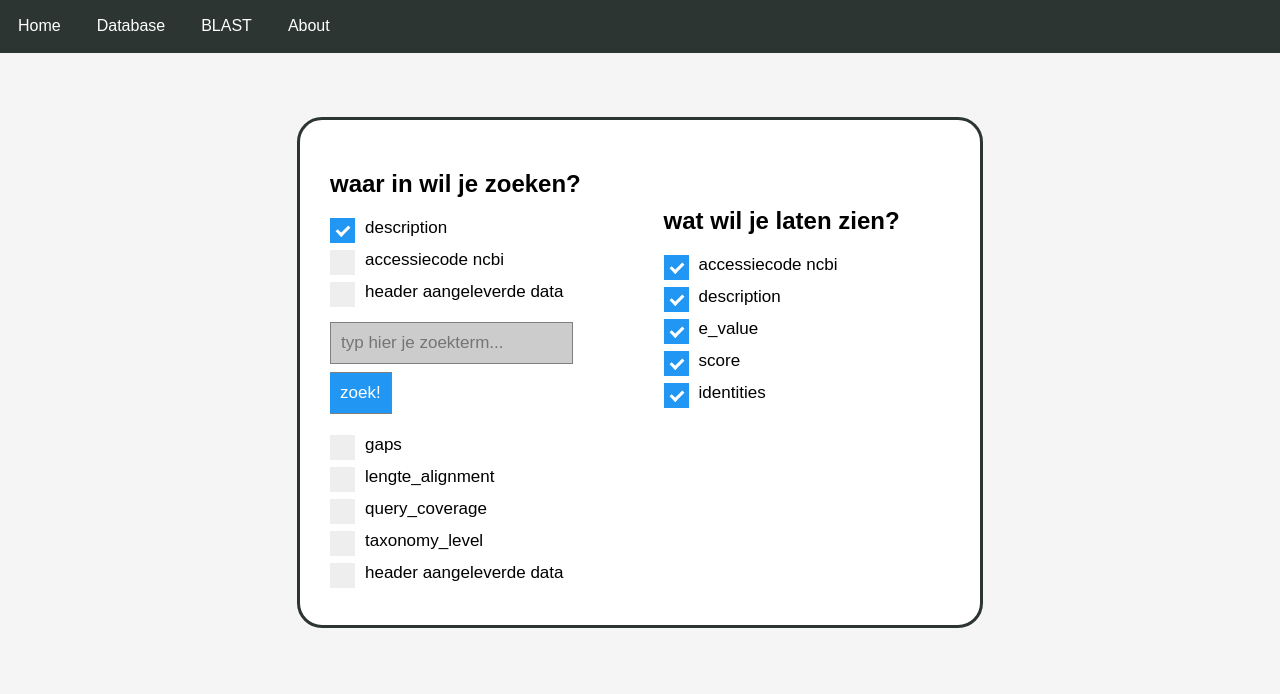
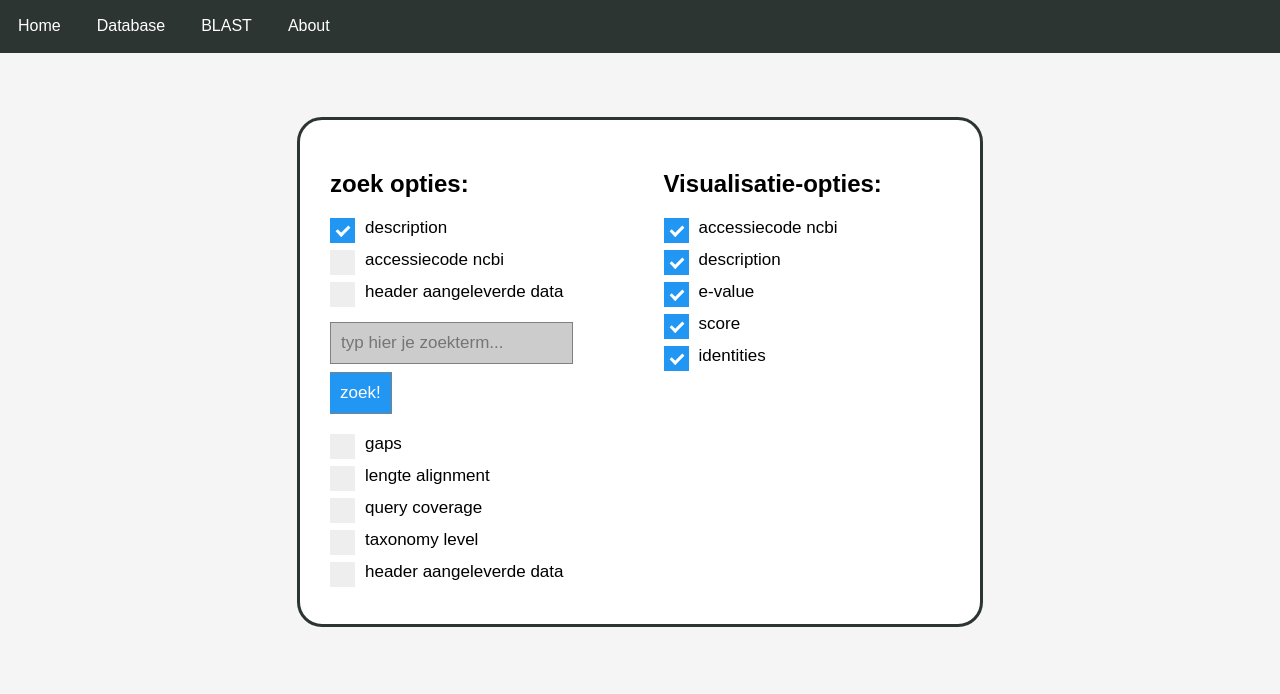
Before and after one commit to SteffenJong/app-blok-4, a Flask app: page /database/ in a window 1280 px wide. Shown: the part 201-895 px from the top of the page. After the commit the page ends 828 px from the top, so only its background shows below. Run offline with Flask 2, Linux system fonts and the light colour scheme; data that the repository does not hold is empty.

Commit message:
meer aanpassingen

```diff
--- a/templates/database.html
+++ b/templates/database.html
@@ -21,10 +21,10 @@
 
 <div style="padding-top: 5%; padding-bottom: 5%;">
     <form method="post" id="rcorner" class="center">
-        <div class="parameters">
+        <div class="parameters" style="vertical-align: top">
             <!-- maakt al de checkerboxen met parameters -->
             <h2>
-                waar in wil je zoeken?
+                zoek opties:
             </h2>
             <label class="checkbox">description
                 <input type="checkbox" name="search_in" value="description" checked>
@@ -43,7 +43,7 @@
         </div>
         <div class="parameters">
             <h2>
-                wat wil je laten zien?
+                Visualisatie-opties:
             </h2>
 
             <label class="checkbox">accessiecode ncbi
@@ -56,7 +56,7 @@
                 <span class="checkmark"></span>
             </label>
 
-            <label class="checkbox">e_value
+            <label class="checkbox">e-value
                 <input type="checkbox" name="show" value="e_value" checked>
                 <span class="checkmark"></span>
             </label>
@@ -76,15 +76,15 @@
                 <span class="checkmark"></span>
             </label>
 
-            <label class="checkbox">lengte_alignment
+            <label class="checkbox">lengte alignment
                 <input type="checkbox" name="show" value="lengte_alignment">
                 <span class="checkmark"></span>
             </label>
-            <label class="checkbox">query_coverage
+            <label class="checkbox">query coverage
                 <input type="checkbox" name="show" value="aangeleverdedata_gekregenheader">
                 <span class="checkmark"></span>
             </label>
-            <label class="checkbox">taxonomy_level
+            <label class="checkbox">taxonomy level
                 <input type="checkbox" name="show" value="taxonomy_level">
                 <span class="checkmark"></span>
             </label>
```
